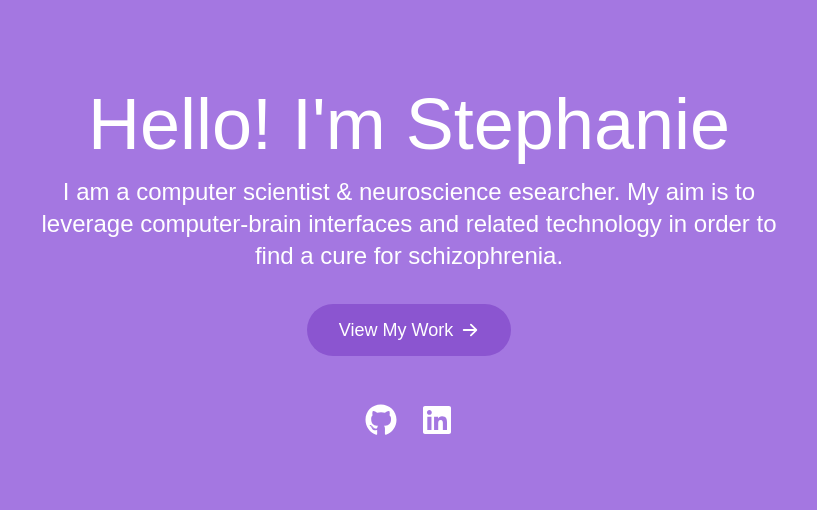
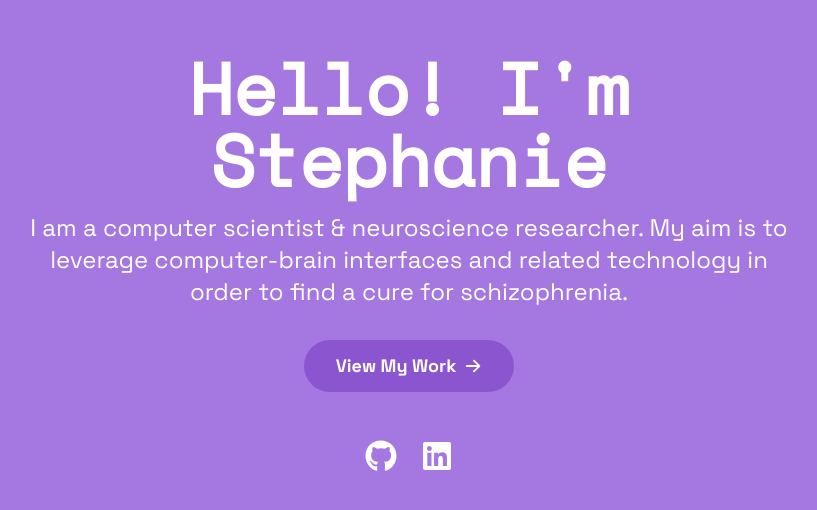
Before and after one commit to st3phable/portfolio, a Next.js app: page / in a window 1280 px wide. Shown: the part 138-648 px from the top of the page, without its empty margins (231-1048 px from the left). Built offline with nearby package versions, Linux system fonts and the light colour scheme.

Commit message:
Replacing the font variables with fallbacks

```diff
--- a/src/app/globals.css
+++ b/src/app/globals.css
@@ -8,8 +8,8 @@
 @theme inline {
   --color-background: var(--background);
   --color-foreground: var(--foreground);
-  --font-sans: var(--font-space-sans);
-  --font-mono: var(--font-space-mono);
+  --font-sans: var(--font-space-sans), system-ui, sans-serif;
+  --font-mono: var(--font-space-mono), monospace;
 }
 
 @media (prefers-color-scheme: dark) {
@@ -22,5 +22,5 @@
 body {
   background: var(--background);
   color: var(--foreground);
-  font-family: Arial, Helvetica, sans-serif;
+  font-family: var(--font-space-sans), system-ui, sans-serif;
 }
--- a/src/app/page.tsx
+++ b/src/app/page.tsx
@@ -9,20 +9,20 @@ export default function Home() {
       <div className="text-center max-w-3xl">
 
         {/* 1. Headline */}
-        <h1 className="text-5xl md:text-7xl --font-bold mb-4">
+        <h1 className="text-5xl md:text-7xl font-bold font-mono mb-4">
           Hello! I'm Stephanie
         </h1>
 
         {/* 2. Sub-headline */}
         <p className="text-xl md:text-2xl text-white-200 mb-8">
-          I am a computer scientist & neuroscience esearcher.
+          I am a computer scientist & neuroscience researcher.
           My aim is to leverage computer-brain interfaces and related technology in order to find a cure for schizophrenia.
         </p>
 
         {/* 3. Call-to-Action (CTA) Button */}
         <a
           href="/projects" // This will link to src/app/projects/page.tsx
-          className="inline-flex items-center gap-2 bg-[#8b55d0] text-white --font-bold py-3 px-8 rounded-full text-lg hover:bg-[#7e2eea] transition-colors duration-300"
+          className="inline-flex items-center gap-2 bg-[#8b55d0] text-white font-bold py-3 px-8 rounded-full text-lg hover:bg-[#7e2eea] transition-colors duration-300"
         >
           View My Work
           <HiArrowRight/>
```
Also changed, not shown: 1 other file (tests, documents, lock files or other folders).
